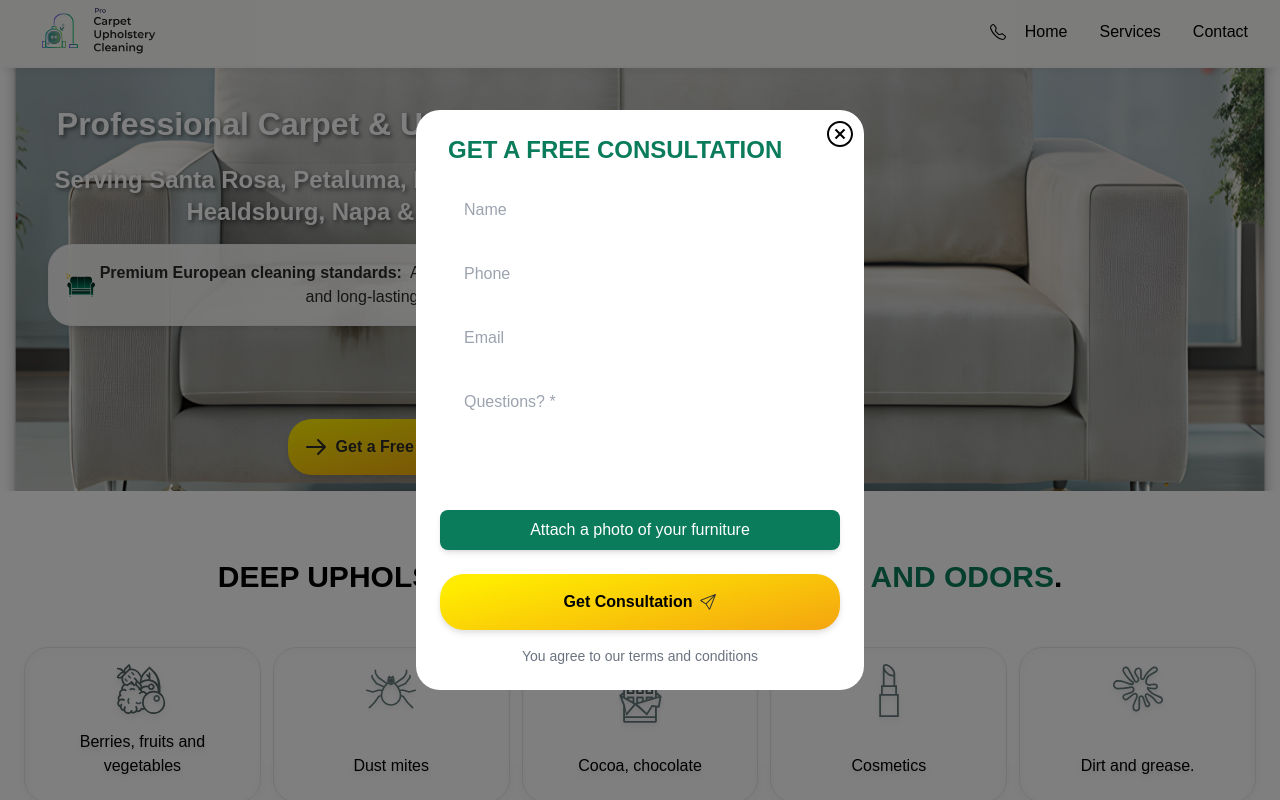
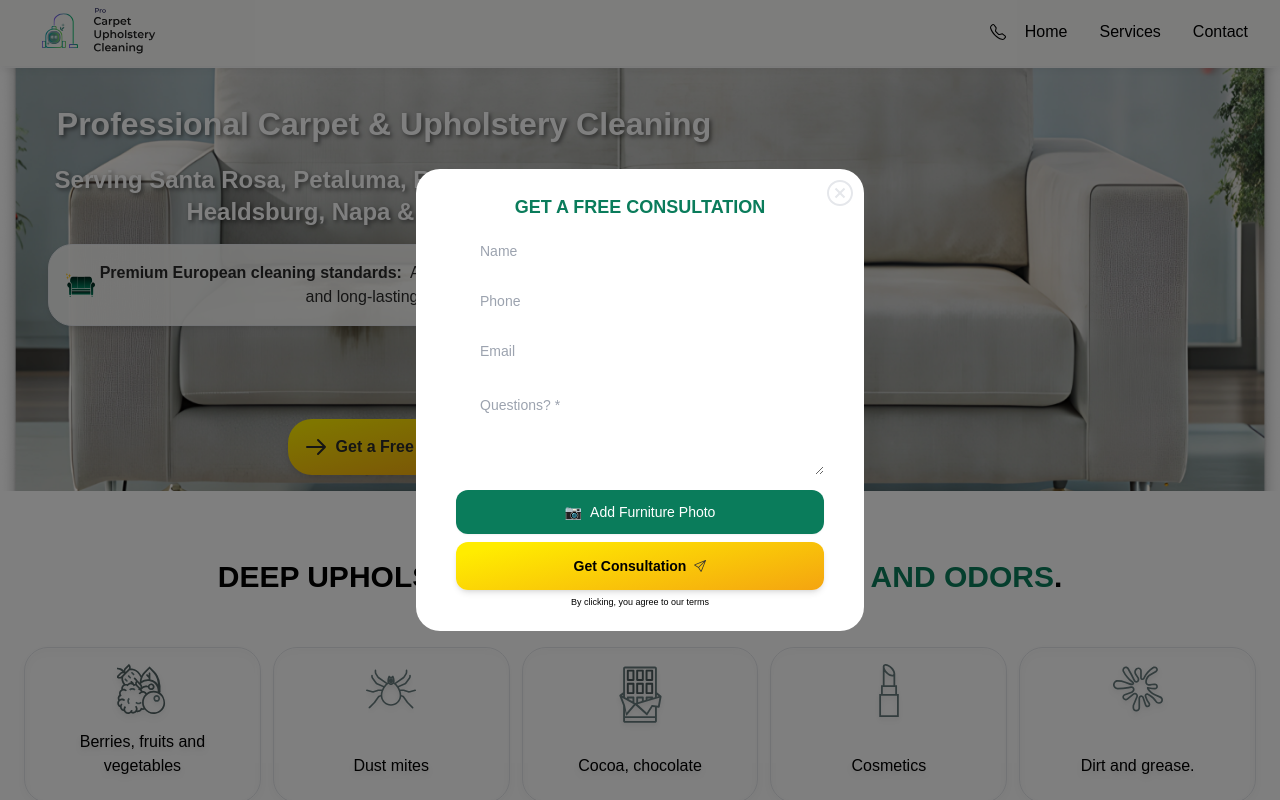
Before and after one commit to katetimofeeva/cuc, a Next.js app: page / in a window 1280 px wide. Both pictures are taken after a click on the button "Get a Free Quote". Shown: the top 800 px of the page. Built offline with nearby package versions, Linux system fonts and the light colour scheme.

Commit message:
fix: fix Contact form

```diff
--- a/src/app/ui/ContactForm.tsx
+++ b/src/app/ui/ContactForm.tsx
@@ -13,7 +13,6 @@ const ContactForm = ({
   onCloseModal,
 }: IContactFormProps) => {
   const [formData, setFormData] = useState<IFormData>({});
-  // используем массив File для удобного управления и удаления
   const [files, setFiles] = useState<File[]>([]);
   const [previews, setPreviews] = useState<
     {
@@ -41,7 +40,6 @@ const ContactForm = ({
       const targetFiles = (e.target as HTMLInputElement).files;
       if (targetFiles) {
         const arr = Array.from(targetFiles);
-        // объединяем новые файлы с уже выбранными, избегая дубликатов (по имени+size+type)
         const merged = [...files, ...arr].filter(
           (f, idx, self) =>
             idx ===
@@ -50,9 +48,7 @@ const ContactForm = ({
             )
         );
         setFiles(merged);
-        // очищаем предыдущие object URLs
         previews.forEach(pv => URL.revokeObjectURL(pv.url));
-        // создаём превью для merged
         const p = merged.map(f => ({
           name: f.name,
           url: URL.createObjectURL(f),
@@ -60,7 +56,6 @@ const ContactForm = ({
           size: f.size,
         }));
         setPreviews(p);
-        // сброс native input чтобы позволить выбрать те же файлы снова и триггерить событие
         if (fileInputRef.current) fileInputRef.current.value = "";
       }
     } else {
@@ -76,7 +71,6 @@ const ContactForm = ({
     setIsLoading(true);
 
     const formDataToSend = new FormData();
-
     Object.keys(formData).forEach(key => {
       formDataToSend.append(key, formData[key]);
     });
@@ -95,16 +89,13 @@ const ContactForm = ({
 
       if (response.ok) {
         setStatus("success");
-        setMessage(
-          "Thank you for leaving your contact information! Our employee will contact you shortly."
-        );
+        setMessage("Thank you! Our employee will contact you shortly.");
       } else {
         setStatus("error");
         setMessage("Error sending message.");
       }
     } catch (error) {
       const typedError = error as ICustomError;
-      console.error("Error:", typedError);
       setMessage(typedError.message);
       setStatus("error");
     } finally {
@@ -112,10 +103,7 @@ const ContactForm = ({
     }
     setIsOpen(true);
     setFormData({});
-    // очищаем файлы и превью
-    files.forEach(() => {});
     setFiles([]);
-    previews.forEach(p => URL.revokeObjectURL(p.url));
     setPreviews([]);
 
     if (onCloseModal) {
@@ -130,13 +118,9 @@ const ContactForm = ({
     setFiles([]);
     previews.forEach(p => URL.revokeObjectURL(p.url));
     setPreviews([]);
-
-    if (fileInputRef.current) {
-      fileInputRef.current.value = "";
-    }
+    if (fileInputRef.current) fileInputRef.current.value = "";
   };
 
-  // при размонтировании / изменении превью — очищаем object URLs
   useEffect(() => {
     return () => {
       previews.forEach(p => URL.revokeObjectURL(p.url));
@@ -150,158 +134,125 @@ const ContactForm = ({
       if (removed) URL.revokeObjectURL(removed.url);
       return prev.filter((_, i) => i !== index);
     });
-    if (fileInputRef.current) fileInputRef.current.value = "";
   };
 
   return (
     <form
       onSubmit={handleSubmit}
-      className={className}
-      aria-labelledby="form-title"
+      className={`flex flex-col max-w-full px-1 sm:px-4 ${className}`}
     >
       {title && (
-        <h2
-          id="form-title"
-          className="uppercase mx-2 font-semibold text-2xl mb-4 inline-block text-accentText"
-        >
+        <h2 className="uppercase font-bold text-base sm:text-lg mb-2 text-accentText text-center leading-tight">
           {title}
         </h2>
       )}
 
+      {/* Сетка полей: на очень маленьких экранах уменьшаем зазоры */}
+      <div className="grid grid-cols-1 gap-1.5 mb-2">
         {fields.map(({ name, type, placeholder, classField }) => (
           <div
-          className="flex flex-col w-full mb-2 "
             key={name}
+            className="w-full"
           >
             {type === "textarea" ? (
               <textarea
                 name={name}
-              id={name}
                 placeholder={placeholder}
                 required
-              className={`${classField} h-32 resize-none  `}
+                className={`${classField} h-16 sm:h-24 w-full text-xs sm:text-sm  rounded-lg border border-gray-300 outline-none focus:border-accentText`}
                 onChange={handleChange}
-              aria-multiline="true"
                 value={formData[name] || ""}
-              aria-label={placeholder}
               />
             ) : (
               <input
                 type={type}
                 name={name}
-              id={name}
                 placeholder={placeholder}
                 required
-              className={`${classField} `}
+                className={`${classField} h-9 sm:h-11 w-full text-xs sm:text-sm px-3 rounded-lg border border-gray-300 outline-none focus:border-accentText`}
                 onChange={handleChange}
                 value={formData[name] || ""}
-              aria-label={placeholder}
               />
             )}
           </div>
         ))}
+      </div>
 
-      {/* Поле загрузки файлов */}
-      <div className="flex flex-col w-full mb-6">
+      {/* Сверхкомпактный блок загрузки */}
+      <div className="mb-2">
         <label
           htmlFor="files"
-          className="block text-white bg-accentText py-2 px-4 rounded-lg cursor-pointer text-center hover:bg-opacity-90 transition duration-200 w-full md:mx-auto shadow-md hover:shadow-lg"
+          className="flex justify-center gap-2 text-white  bg-accentText py-3 px-4 rounded-xl cursor-pointer text-center text-sm font-medium hover:bg-opacity-90 transition shadow-sm w-full"
         >
-          Attach a photo of your furniture
+          <span>📷</span>
+          <span>
+            {previews.length > 0
+              ? `Files: ${previews.length}`
+              : "Add Furniture Photo"}
+          </span>
         </label>
         <input
           type="file"
           id="files"
-          name="files"
           multiple
           className="sr-only"
           onChange={handleChange}
           ref={fileInputRef}
-          aria-label="Attach a photo of your furniture"
+          accept="image/*"
         />
+
+        {/* Мини-превью (горизонтальные и очень маленькие) */}
         {previews.length > 0 && (
-          <div className="mt-3 grid grid-cols-3 gap-2">
+          <div className="flex gap-1.5 overflow-x-auto py-1 no-scrollbar">
             {previews.map((p, i) => (
               <div
                 key={p.url}
-                className="relative border rounded-md overflow-hidden p-1 bg-white flex flex-col items-center justify-center"
+                className="relative flex-shrink-0 w-12 h-12 rounded-md overflow-hidden shadow-sm"
               >
-                {p.type && p.type.startsWith("image") ? (
-                  // маленькое превью
-                  // eslint-disable-next-line @next/next/no-img-element
                 <img
                   src={p.url}
-                    alt={p.name}
-                    className="w-20 h-20 object-cover"
+                  alt=""
+                  className="w-full h-full object-cover"
                 />
-                ) : (
-                  <div className="w-20 h-20 flex items-center justify-center bg-gray-100">
-                    <svg
-                      xmlns="http://www.w3.org/2000/svg"
-                      className="w-6 h-6 text-gray-600"
-                      fill="none"
-                      viewBox="0 0 24 24"
-                      stroke="currentColor"
-                    >
-                      <path
-                        strokeLinecap="round"
-                        strokeLinejoin="round"
-                        strokeWidth={2}
-                        d="M7 7h10M7 11h10M7 15h10"
-                      />
-                    </svg>
-                  </div>
-                )}
                 <button
                   type="button"
                   onClick={() => removeFileAt(i)}
-                  className="absolute -top-2 -right-2 bg-red-500 text-white rounded-full w-6 h-6 flex items-center justify-center text-xs"
-                  aria-label={`Remove ${p.name}`}
+                  className="absolute top-0 right-0  bg-accentText text-white w-4 h-4 flex items-center justify-center text-[10px]"
                 >
                   ×
                 </button>
-                <div className="text-xs mt-1 text-center">{p.name}</div>
               </div>
             ))}
           </div>
         )}
       </div>
 
-      <div>
+      {/* Кнопка отправки - высота h-10 для экономии места */}
       <Button
         type="submit"
-          className="mb-4 hover:bg-opacity-80 hover:scale-105 transition-all duration-300 ease-in-out  drop-shadow-md font-bold bg-custom-gradient hover:bg-hover-custom-gradient rounded-3xl px-4 py-4 flex items-center gap-2 w-full justify-center"
+        className="h-10 sm:h-12 text-xs sm:text-sm font-bold bg-custom-gradient rounded-xl w-full flex items-center gap-2 justify-center shadow-md active:scale-95"
         disabled={isLoading}
-          aria-label={isLoading ? "Sending form data" : btnText}
       >
-          {isLoading ? (
-            <div className="flex items-center gap-2">
-              <div className="w-4 h-4 border-2 border-white border-t-transparent rounded-full animate-spin"></div>
-              Sending...
-            </div>
-          ) : (
-            <>
-              {btnText}
+        {isLoading ? "Sending..." : btnText}
+        {!isLoading && (
           <Image
-                src={"/send.svg"}
-                alt="Send icon"
-                width={16}
-                height={16}
-                aria-hidden="true"
+            src="/send.svg"
+            alt=""
+            width={12}
+            height={12}
           />
-            </>
         )}
       </Button>
-      </div>
-      <p className="text-sm text-gray-500 text-center">
-        You agree to our terms and conditions
+
+      <p className="text-[9px]  text-center mt-2 leading-none">
+        By clicking, you agree to our terms
       </p>
+
       {isOpen && (
         <Notification
           message={message}
           onClose={clearForm}
           type={status}
-          aria-live="polite"
         />
       )}
     </form>
--- a/src/app/ui/Modal.tsx
+++ b/src/app/ui/Modal.tsx
@@ -45,7 +45,7 @@ const Modal = ({
       <div className={`relative bg-white   max-w-md w-full mx-2 ${className}`}>
         <button
           onClick={onClose}
-          className="absolute top-2 right-2 text-grey hover:text-accentText z-40"
+          className="absolute top-2 right-2 text-[rgb(229,231,235)] hover:text-accentText z-40"
           aria-label="Close modal"
         >
           <svg
@@ -55,6 +55,7 @@ const Modal = ({
             width="32"
             height="32"
             viewBox="0 0 32 32"
+            className="fill-current"
           >
             <path d="M 16 3 C 8.832031 3 3 8.832031 3 16 C 3 23.167969 8.832031 29 16 29 C 23.167969 29 29 23.167969 29 16 C 29 8.832031 23.167969 3 16 3 Z M 16 5 C 22.085938 5 27 9.914063 27 16 C 27 22.085938 22.085938 27 16 27 C 9.914063 27 5 22.085938 5 16 C 5 9.914063 9.914063 5 16 5 Z M 12.21875 10.78125 L 10.78125 12.21875 L 14.5625 16 L 10.78125 19.78125 L 12.21875 21.21875 L 16 17.4375 L 19.78125 21.21875 L 21.21875 19.78125 L 17.4375 16 L 21.21875 12.21875 L 19.78125 10.78125 L 16 14.5625 Z"></path>
           </svg>
```
Also changed, not shown: pages/api/sendEmail.ts (+59 -43 lines), 1 other file (tests, documents, lock files or other folders). Lines whose indentation alone changed are shown as unchanged.
